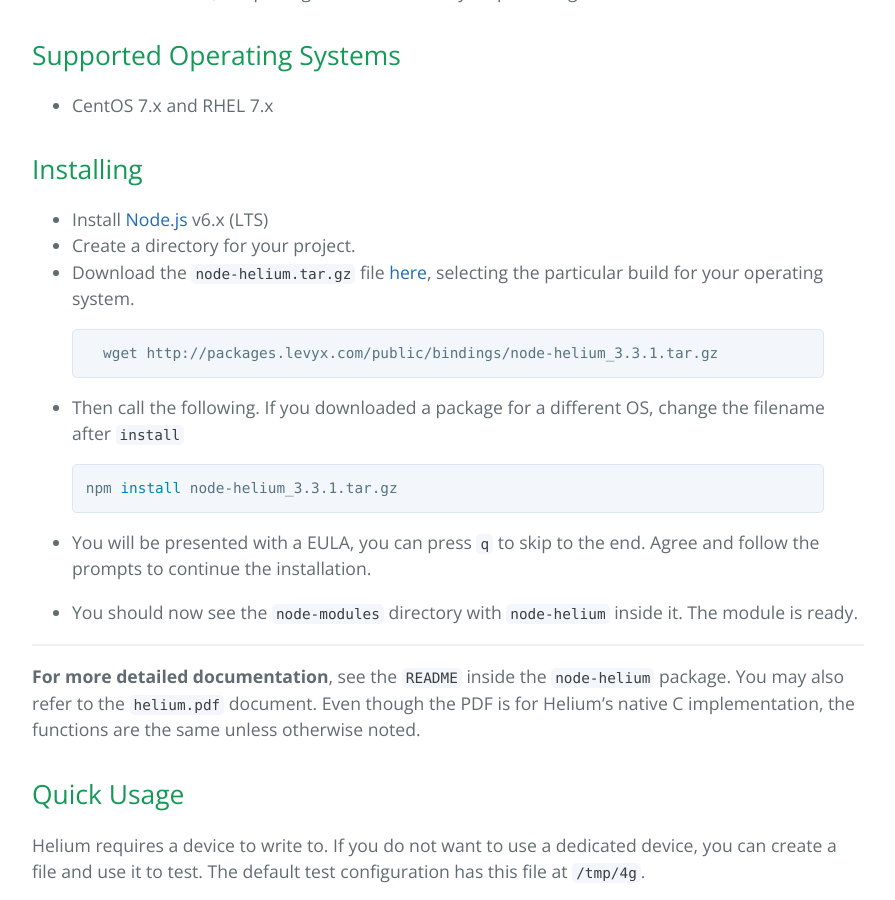
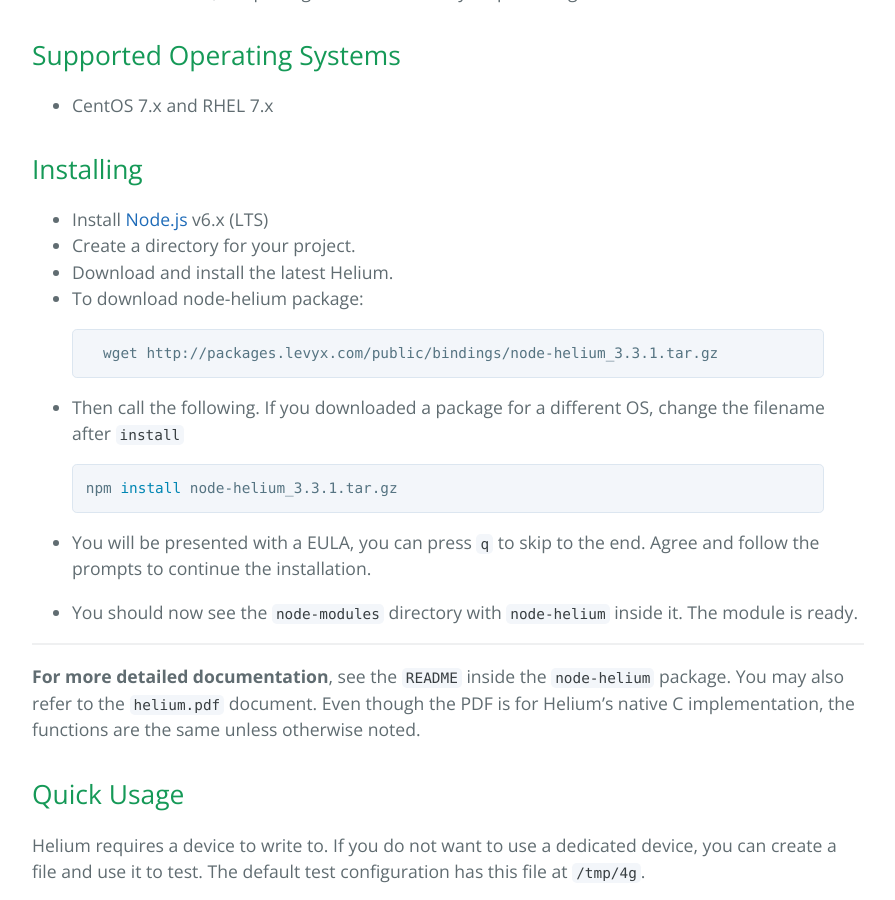
Before and after one commit to crigmaid/node-helium, a Jekyll site: the page built from index.md, in a window 1280 px wide and 900 px high, scrolled down 733 px. Shown: the whole window, without its empty margins (192-1087 px from the left). Built offline with Jekyll 4.4.1, drawn with Linux system fonts in a browser that asks for light colours.

Commit message:
removed public/bindings link

```diff
--- a/index.md
+++ b/index.md
@@ -18,7 +18,8 @@
 ## Installing {#installing}
 * Install [Node.js](https://nodejs.org/en/download/package-manager/) v6.x (LTS)
 * Create a directory for your project.
-* Download the `node-helium.tar.gz` file [here](http://packages.levyx.com/public/bindings), selecting the particular build for your operating system.
+* Download and install the latest Helium.
+* To download node-helium package:
 {% highlight bash %}
   wget http://packages.levyx.com/public/bindings/node-helium_3.3.1.tar.gz
 {% endhighlight %}
```
